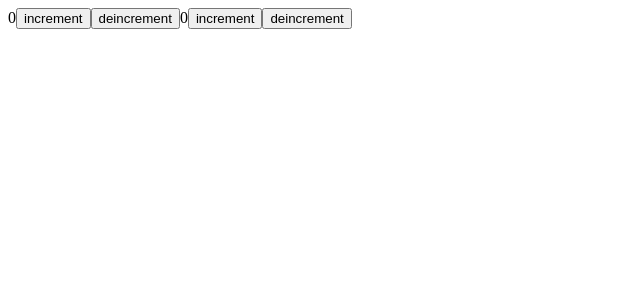
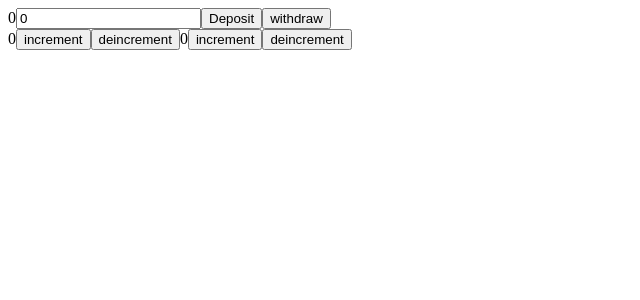
Before and after one commit to nirjonroy/React_practice, a React (Vite) app: page / in a window 1280 px wide. Shown: the top 300 px of the page, without its empty margins (0-640 px from the left). Built offline with nearby package versions, Linux system fonts and the light colour scheme.

Commit message:
Understanding Reducer Using Bank Account

```diff
--- a/src/App.jsx
+++ b/src/App.jsx
@@ -5,6 +5,7 @@ import Message from './Components/Message';
 import Counter from './Components/Counter';
 import Form from './Components/Form';
 import Reducer from './Components/Reducer';
+import BankOperation from './Components/BankOperation';
 
 function App() {
 const seatNumbers = [1,7,4];
@@ -15,6 +16,7 @@ const person = {
 }
   return (
     <div className="App">
+      <BankOperation />
       <Reducer />
       {/* <Hello  person={person}/>
       <Fruites />
--- /dev/null
+++ b/src/Components/BankOperation.jsx
@@ -0,0 +1,25 @@
+import { useReducer, useState } from "react"
+
+export default function BankOperation(){
+    function reducer(state, action){
+        if(action.type=="add"){
+            return {...state, balance:state.balance + action.payload}
+        }
+        if(action.type=="withdraw"){
+            return {...state, balance:state.balance - action.payload}
+
+        }
+
+    }
+    const [state, dispatch] = useReducer(reducer, {balance: 0})
+    const [amount, setAmount] = useState(0)
+    return (
+        <div>
+            {state.balance}
+            <input type="text" name="" onChange={(e)=>setAmount(e.target.value)} id="" value={amount} />
+            <button onClick={()=>dispatch({type:"add", payload: Number(amount)})}>Deposit</button>
+            <button onClick={()=>dispatch({type:"withdraw", payload: Number(amount)})}>withdraw</button>
+        </div>
+
+    )
+}
```
